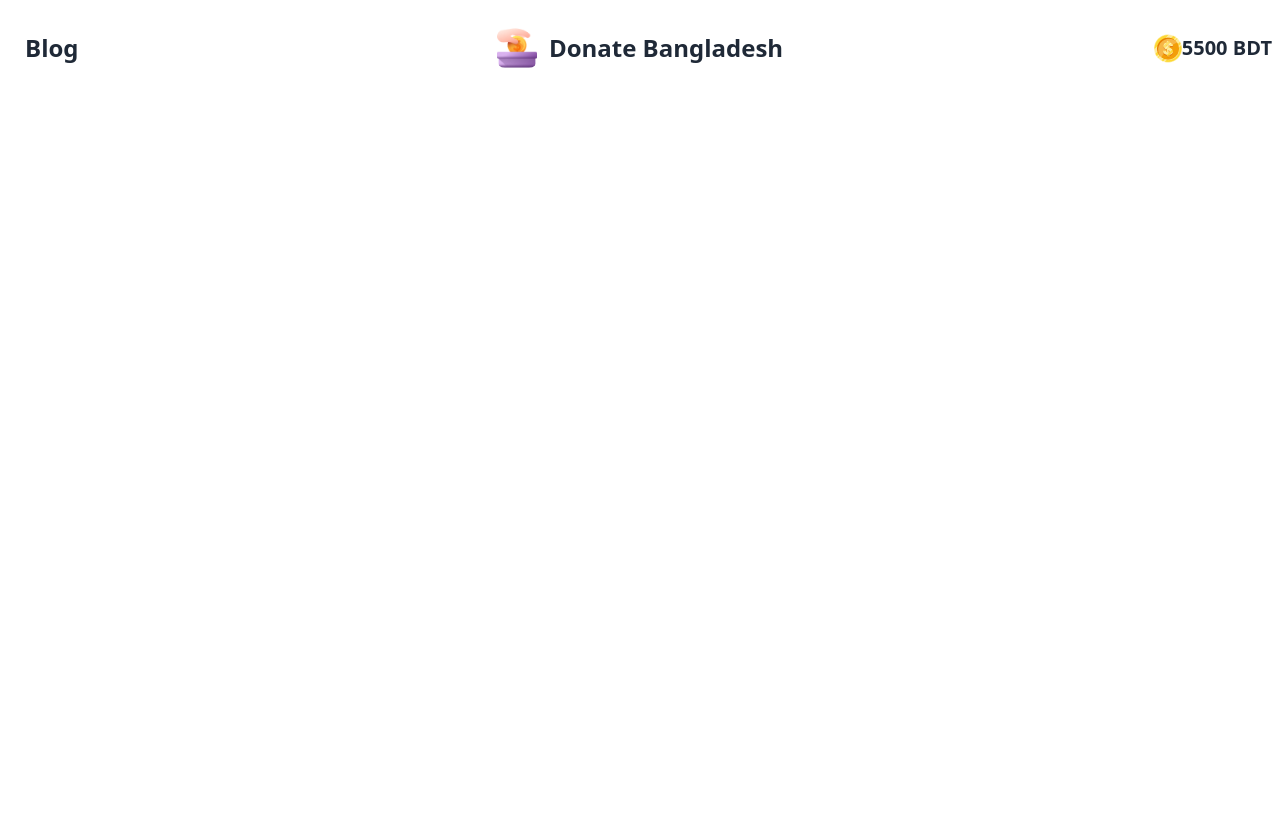
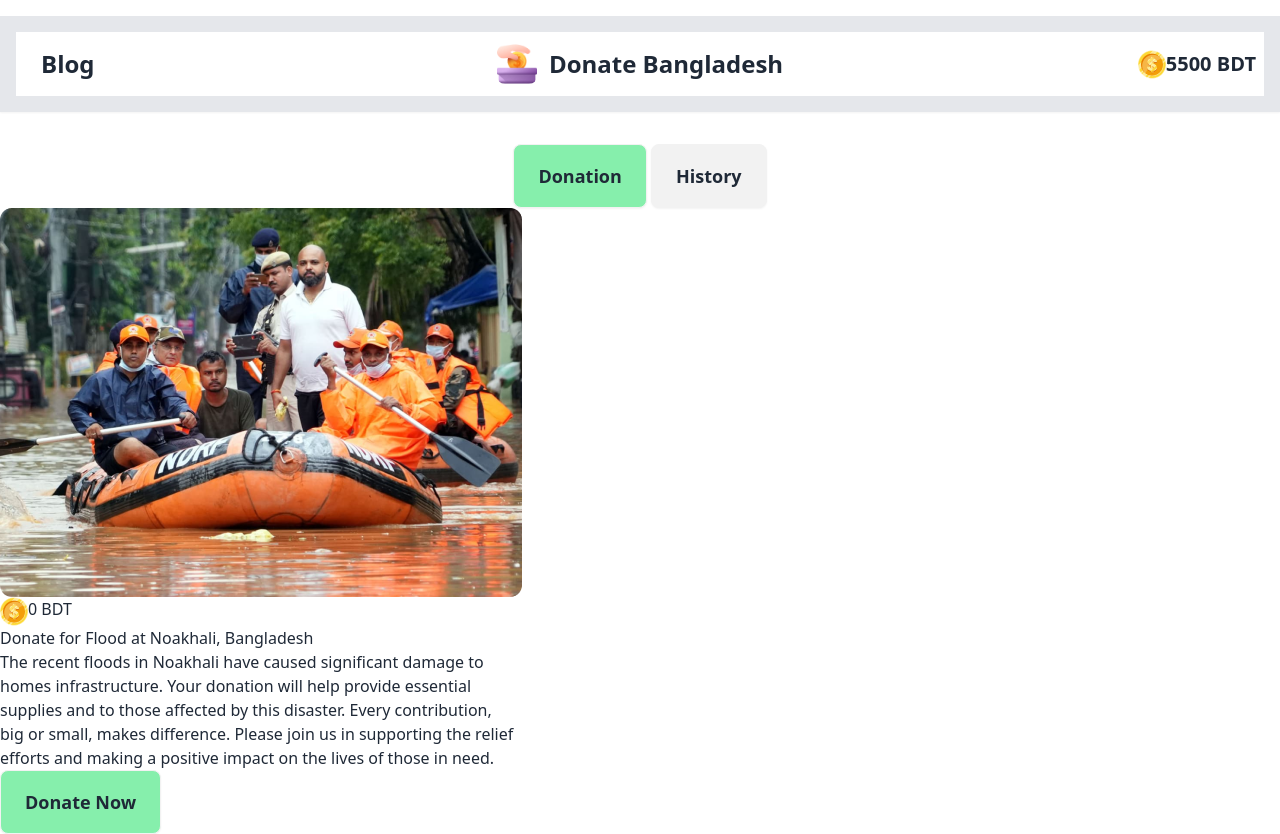
Before and after one commit to redwan09uk/Assignment-5, a plain HTML site: page index.html in a window 1280 px wide. Before the commit the page ends 800 px from the top, so only its background shows below. Drawn offline with nearby package versions, Linux system fonts and the light colour scheme.

Commit message:
first section added

```diff
--- a/index.html
+++ b/index.html
@@ -9,6 +9,7 @@
     </head>
     <body>
         <header class="mt-4">
+            <nav class="sicky top-0 bg-gray-200 shadow-sm p-4">
             <!-- navbar Menu -->
             <div class="navbar bg-base-100">
                 <div class="navbar-start">
@@ -48,7 +49,34 @@
                   <h1 class="text-xl font-bold">5500 BDT</h1>
                 </div>
               </div>
+            </nav>
+            <div class="mt-8 text-center">
+                <button class="btn btn-xs sm:btn-sm md:btn-md lg:btn-lg bg-green-300">Donation</button>
+                <button class="btn btn-xs sm:btn-sm md:btn-md lg:btn-lg">History</button>
+            </div>
         </header>
+
+        <!-- main start -->
+         <main>
+             <section>
+                   <div>
+                    <img src="./assets/noakhali.png" alt="noakahli flood picture">
+                   </div>
+                   <button class="grid grid-cols-[auto_1fr]">
+                    <img src="./assets/coin.png" alt="coin picture">
+                    <p>0 BDT</p>
+                   </button>
+                   <div>
+                       <h2>Donate for Flood at Noakhali, Bangladesh</h2>
+                       <p> The recent floods in Noakhali have caused significant damage to<br> homes  infrastructure. Your donation will help provide essential<br> supplies and  to those affected by this disaster. Every contribution,<br> big or small, makes  difference. Please join us in supporting the relief<br> efforts and making a positive impact on the lives of those in need.</p>
+                   </div>
+                   <div>
+                    <button class="btn btn-xs sm:btn-sm md:btn-md lg:btn-lg bg-green-300">Donate Now</button>
+                   </div>
+             </section>
+         </main>
+
+
 
         <script src ="./js/index.js"></script>
     </body>
```
